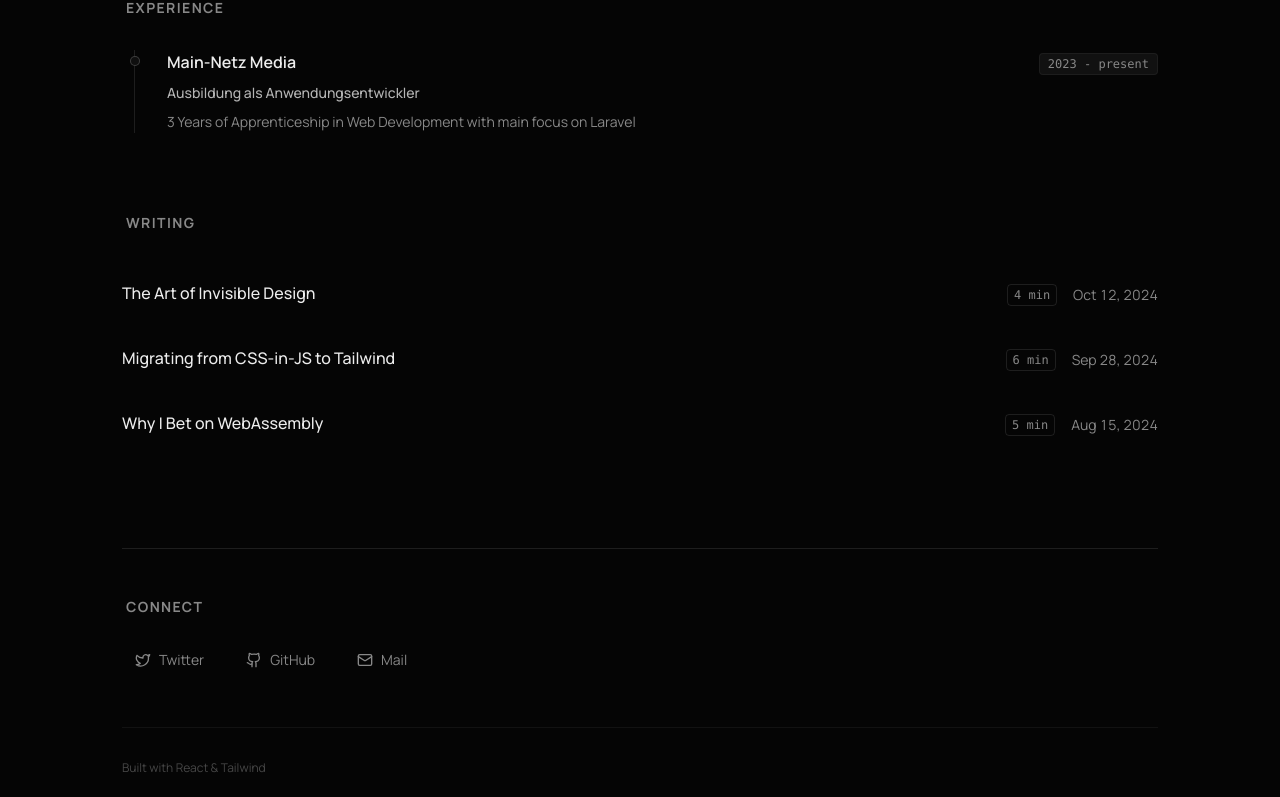
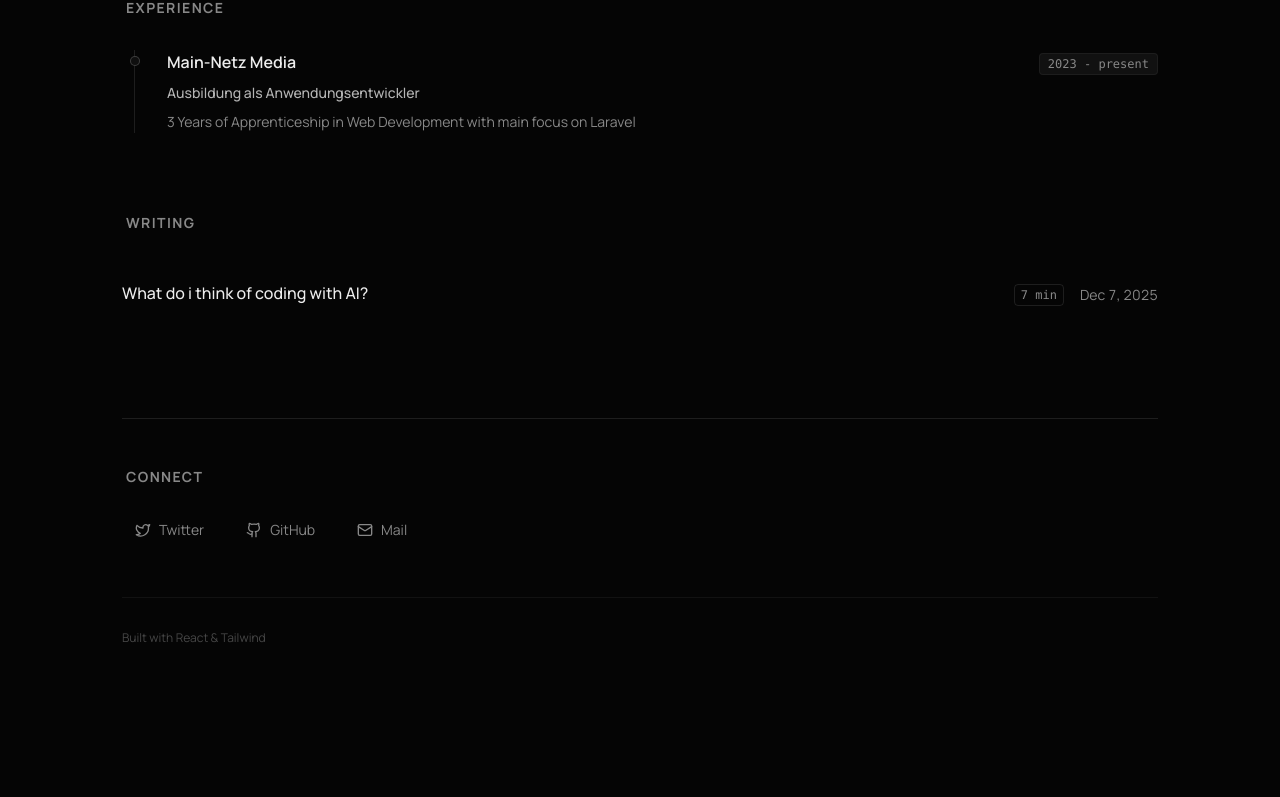
Before and after one commit to Xisisrefliel/portfolio, a React (Vite) app: page / in a window 1280 px wide. Shown: the part 878-1675 px from the top of the page. After the commit the page ends 1652 px from the top, so only its background shows below. Built offline with nearby package versions, Linux system fonts and the light colour scheme; a web font is replaced by a local one.

Commit message:
Refactor BlogPostPage layout and enhance scrolling behavior; update blog post content and constants

```diff
--- a/App.tsx
+++ b/App.tsx
@@ -40,15 +40,15 @@ const App: React.FC = () => {
   };
 
   useEffect(() => {
+    if (typeof window === 'undefined') return;
+
     const targetPath = currentSlug ? `/blog/${currentSlug}` : '/';
 
-    if (typeof window !== 'undefined' && window.location.pathname !== targetPath) {
+    if (window.location.pathname !== targetPath) {
       window.history.replaceState({}, '', targetPath);
     }
 
-    if (!currentSlug) {
-      window.scrollTo({ top: 0, behavior: 'smooth' });
-    }
+    window.scrollTo({ top: 0, behavior: currentSlug ? 'auto' : 'smooth' });
   }, [currentSlug]);
 
   const post = currentSlug
--- a/components/Hero.tsx
+++ b/components/Hero.tsx
@@ -150,8 +150,8 @@ const Hero: React.FC = () => {
 
         <div className="text-base text-textMuted max-w-none leading-relaxed space-y-5 mb-8">
           <p>
-            I'm a Full Stack Developer based in Germany. I'm obsessed with micro-interactions and good
-            UI/UX design.
+            I'm a Full Stack Developer based in Germany. I'm obsessed with micro-interactions, good
+            UI/UX and solid backends.
           </p>
           <p className="text-sm">
             Currently at{" "}
--- a/constants.ts
+++ b/constants.ts
@@ -20,24 +20,10 @@ export const PROJECTS: Project[] = [
 export const POSTS: Post[] = [
   {
     id: '1',
-    title: 'The Art of Invisible Design',
-    date: 'Oct 12, 2024',
-    readTime: '4 min',
-    slug: 'invisible-design'
-  },
-  {
-    id: '2',
-    title: 'Migrating from CSS-in-JS to Tailwind',
-    date: 'Sep 28, 2024',
-    readTime: '6 min',
-    slug: 'css-migration'
-  },
-  {
-    id: '3',
-    title: 'Why I Bet on WebAssembly',
-    date: 'Aug 15, 2024',
-    readTime: '5 min',
-    slug: 'wasm-bet'
+    title: 'What do i think of coding with AI?',
+    date: 'Dec 7, 2025',
+    readTime: '7 min',
+    slug: 'coding-with-ai'
   }
 ];
 
@@ -52,69 +38,49 @@ export const EXPERIENCE: Experience[] = [
 
 export const BLOG_POSTS: BlogPostDetail[] = [
   {
-    id: '3',
-    title: 'Why I Bet on WebAssembly',
-    date: 'Aug 15, 2024',
-    readTime: '5 min',
-    slug: 'wasm-bet',
-    dek: 'JavaScript has eaten the world. WebAssembly lets the browser breathe again.',
+    id: '1',
+    title: 'What do i think of coding with AI?',
+    date: 'Dec 7, 2025',
+    readTime: '7 min',
+    slug: 'coding-with-ai',
+    dek: 'AI is a multiplier. Without expertise, there is nothing to amplify.',
     sections: [
       {
-        body: "JavaScript has eaten the world. It runs on servers, phones, robots, and refrigerators. But for computationally heavy tasks—image processing, physics simulations, complex audio synthesis—it still hits a ceiling."
+        body: 'AI is a multiplier, not a replacement. Without expertise, there is nothing to amplify.'
       },
       {
-        heading: 'Breaking the Sound Barrier',
-        body: "Working on Mono Editor, we needed to parse massive markdown files and render syntax highlighting in real-time without blocking the UI thread. JS struggled. Rust, compiled to WASM, didn't even blink."
+        heading: 'The Chauffeur Problem',
+        body: "After winning his Nobel Prize, Max Planck toured Germany giving the same lecture. His chauffeur memorized it and once delivered it perfectly, until a question stumped him. He didn't have real knowledge, just surface-level recitation.\n\nAI is that chauffeur. It's sophisticated pattern-matching, not deep understanding. It can generate code that looks right but fails under scrutiny because it doesn't grasp the why behind your architecture, constraints, or edge cases."
       },
       {
-        heading: 'The Hybrid Future',
-        body: "I don't see WASM replacing JS. I see them as the perfect duo. JavaScript handles the UI, the glue, the interactivity. WebAssembly handles the heavy lifting. This hybrid architecture is where the next generation of web apps will be built."
+        heading: 'Five Mental Models',
+        body: 'Use these to keep agency while coding with AI.'
+      },
+      {
+        heading: '1. High-IQ Intern',
+        body: 'AI is brilliant but has zero context. Don\'t ask "fix this bug." Instead:\n\n- Paste the function, error, and relevant code\n- Specify constraints: "Use our existing patterns, follow our style guide"\n- Review everything. It doesn\'t know your legacy system'
+      },
+      {
+        heading: '2. Prep Cook, Not Chef',
+        body: "AI can chop onions. Prep ingredients. Start the sauce. It saves time on grunt work.\n\nBut it can't design the menu. Can't judge the seasoning. Can't cook a great meal. You're still the chef."
+      },
+      {
+        heading: '3. Sophisticated Search',
+        body: 'You\'re not pair programming. You\'re searching a massive code pattern database. Keywords matter. "Idempotent webhook handler with exactly-once semantics" beats "make this work."\n\nEvery prompt is a search query. Vague queries return vague results.'
+      },
+      {
+        heading: '4. Roguelikes: Restart Often',
+        body: 'Each chat session is a fresh run. Context rot is real. Performance degrades as sessions grow.\n\nDon\'t: One 200-message session building everything.\nDo: 20 focused sessions: one for API design, one for tests, one for refactoring.\n\nWhen you hit a dead end, restart. Take the good code, edit your prompt, begin fresh. Context bloat confuses the model.'
+      },
+      {
+        heading: '5. Context Is King',
+        body: 'Your inputs are grounded (real code, logs, requirements). AI outputs are ungrounded guesses.\n\nGround the AI: Paste actual error messages, function signatures, config files.\nValidate everything: That npm install command? Verify it. That SQL query? Explain it first.\nQuality follows a sigmoid curve: Small context improvements yield big gains, up to a point. Then diminishing returns hit. Know when to stop.'
+      },
+      {
+        heading: 'The Wrong Optimization',
+        body: 'Stop learning "prompt engineering." Start building expertise.\n\nThe skill isn\'t prompting. It\'s judgment. Judgment to spot SQL injection vulnerabilities, circular dependencies, or violations of team conventions.\n\nThe developers winning with AI aren\'t memorizing magic phrases. They\'re the ones who can look at generated code and know it\'s wrong because they understand the domain. They can guide the AI because they know what good looks like.'
       }
     ],
-    outro: 'Thanks for reading. If you enjoyed this, feel free to say hi on Twitter.'
+    outro: 'I don\'t love calling LLMs "AI", as they\'re a small part of a much broader field. But that\'s how most people talk about them now so for clarity, "AI" means large language models like GPT, Claude, and Gemini in this post.'
   },
-  {
-    id: '1',
-    title: 'The Art of Invisible Design',
-    date: 'Oct 12, 2024',
-    readTime: '4 min',
-    slug: 'invisible-design',
-    dek: 'Interfaces should whisper, not shout. Good design stays out of the way.',
-    sections: [
-      {
-        body: 'I love products that disappear. No loading spinners. No pop-ups. Just flow. The best UI gives you confidence without asking for attention.'
-      },
-      {
-        heading: 'Edges and Silence',
-        body: 'Every interface decision has a cost. I trim friction with generous whitespace, steady rhythms, and typography that feels like a deep breath.'
-      },
-      {
-        heading: 'Small, Honest Details',
-        body: 'Micro-interactions are my favorite honesty tests. If the little things feel intentional, users trust the big things.'
-      }
-    ],
-    outro: 'Invisible design is not empty design—it is respectful design.'
-  },
-  {
-    id: '2',
-    title: 'Migrating from CSS-in-JS to Tailwind',
-    date: 'Sep 28, 2024',
-    readTime: '6 min',
-    slug: 'css-migration',
-    dek: 'I traded bespoke CSS-in-JS setups for a disciplined utility system.',
-    sections: [
-      {
-        body: 'CSS-in-JS gave me flexibility, but at scale it hurt: runtime overhead, tangled theme objects, and drift between components.'
-      },
-      {
-        heading: 'Constraints as a Feature',
-        body: 'Tailwind forced consistency. Tokens turned into muscle memory. Shipping was faster because the design language was baked into the utilities.'
-      },
-      {
-        heading: 'Outcome',
-        body: 'Bundle size shrank, PRs read cleaner, and theming got simpler. Sometimes constraints are the shortcut.'
-      }
-    ],
-    outro: 'Utilities are not a silver bullet, but they’re a sharp one.'
-  }
 ];
```
Also changed, not shown: components/BlogPostPage.tsx (+52 -10 lines).
